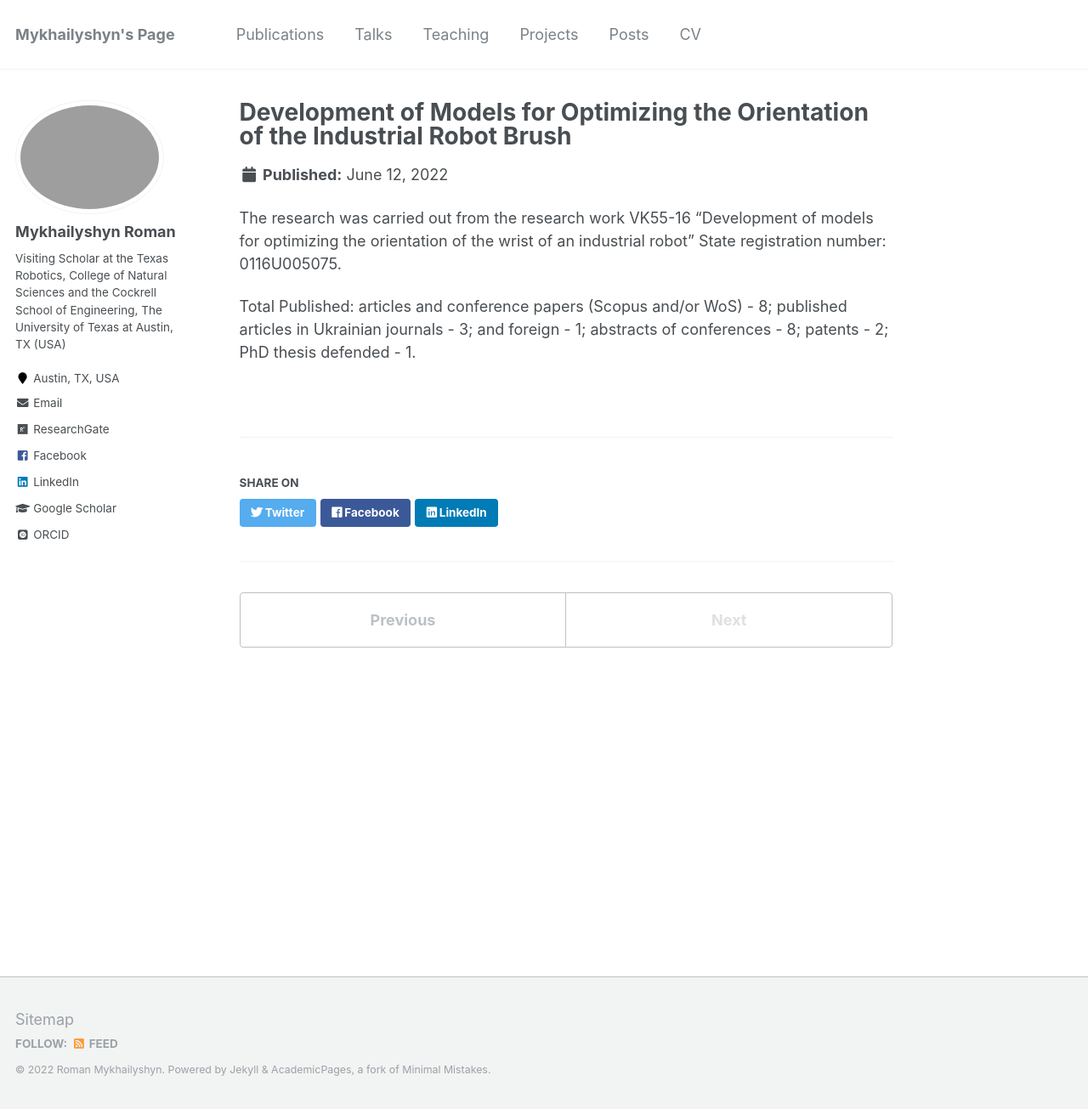
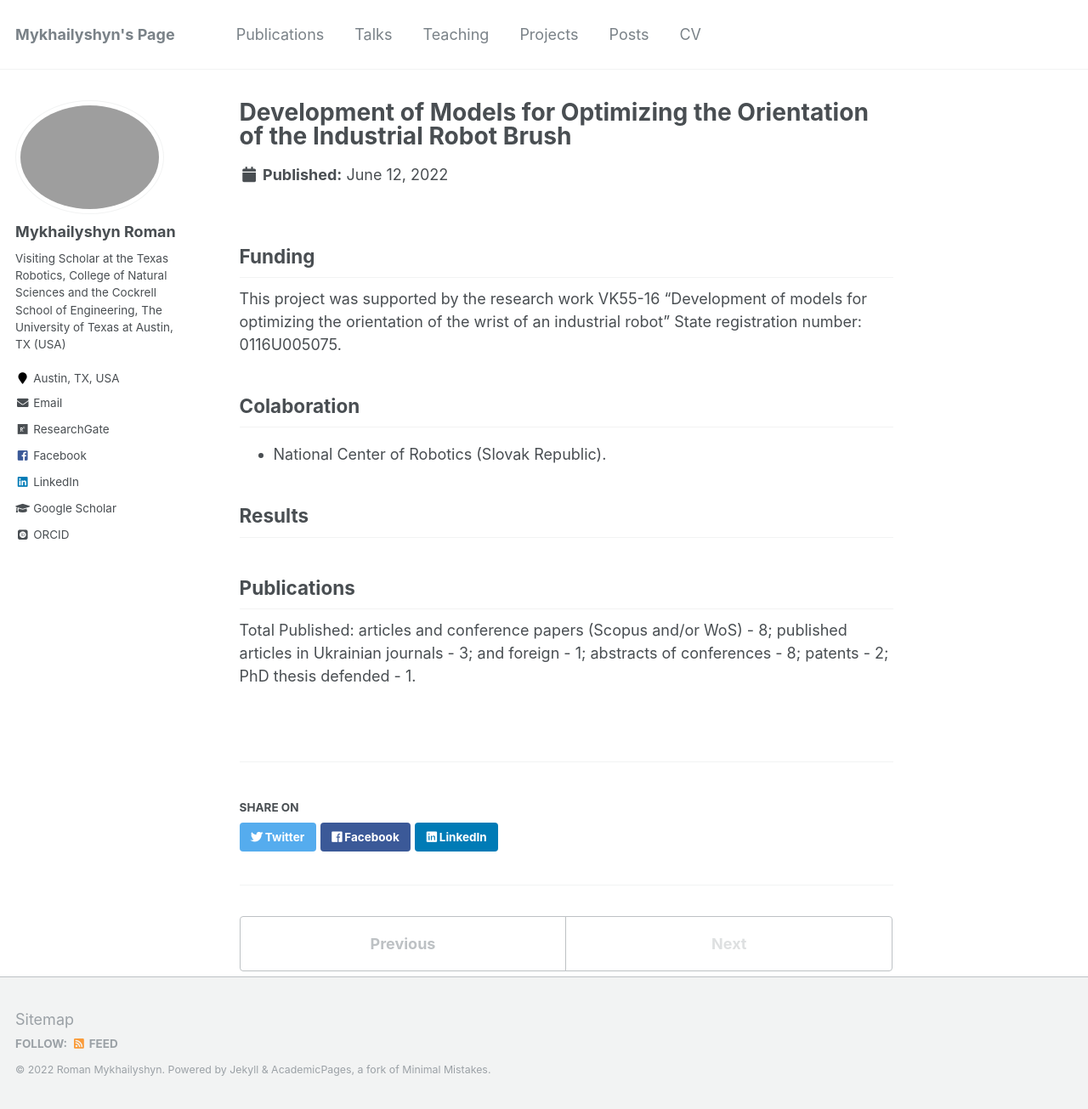
Before and after one commit to RomanMykhailyshyn/RomanMykhailyshyn.github.io, a Jekyll site: the page built from _portfolio/portfolio-4.md, in a window 1280 px wide and 1305 px high. Shown: the whole window at 85% size. Built offline with Jekyll 4.4.1, drawn with Linux system fonts in a browser that asks for light colours; some web fonts are replaced.

Commit message:
Update portfolio-4.md

```diff
--- a/_portfolio/portfolio-4.md
+++ b/_portfolio/portfolio-4.md
@@ -3,7 +3,13 @@ title: "Development of Models for Optimizing the Orientation of the Industrial R
 excerpt: "<br/><img src='/images/P1.png'>"
 collection: portfolio
 ---
+## Funding
+This project was supported by the research work VK55-16 "Development of models for optimizing the orientation of the wrist of an industrial robot" State registration number: 0116U005075.
 
-The research was carried out from the research work VK55-16 "Development of models for optimizing the orientation of the wrist of an industrial robot" State registration number: 0116U005075.
+## Colaboration
+* National Center of Robotics (Slovak Republic).
 
+## Results
+
+## Publications
 Total Published: articles and conference papers (Scopus and/or WoS) - 8; published articles in Ukrainian journals - 3; and foreign - 1; abstracts of conferences - 8; patents - 2; PhD thesis defended - 1.
```
